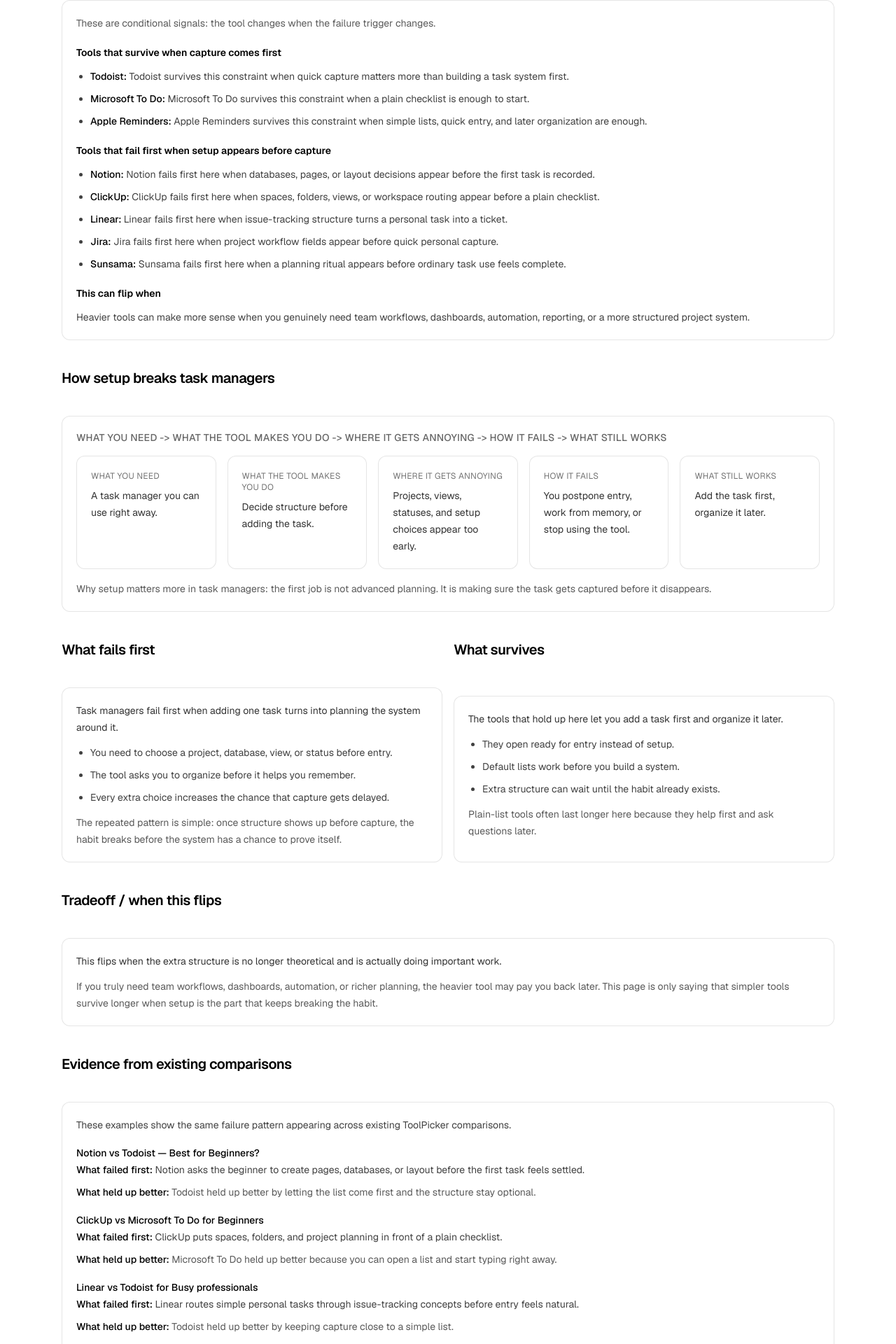
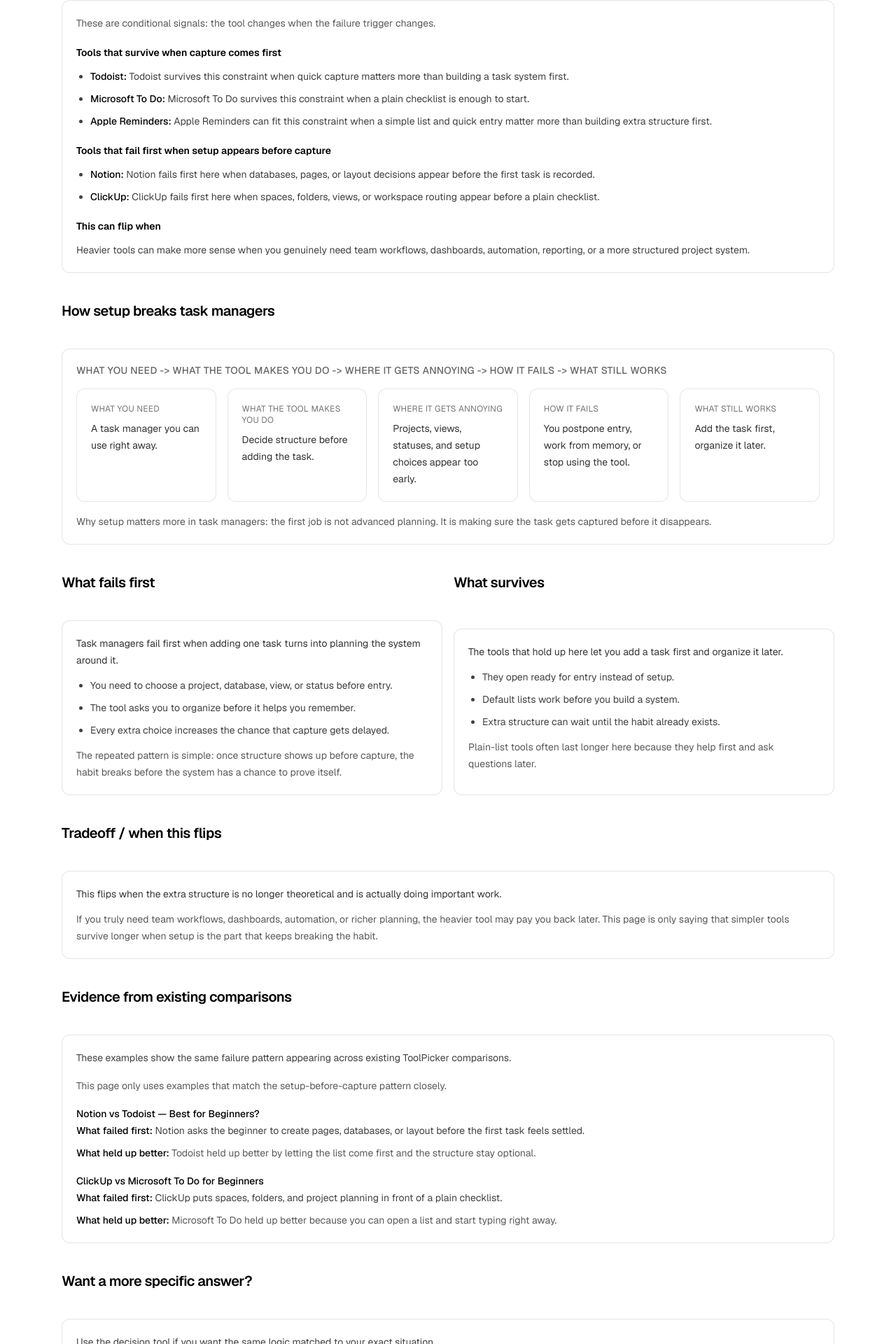
Before and after one commit to cullenmeyers/programmatic-comparisons, a Next.js app: page /task-managers/for-people-who-hate-setup in a window 1280 px wide. Shown: the part 641-2561 px from the top of the page at 70% size. Built offline with nearby package versions, Linux system fonts and the light colour scheme; no server answers.

Commit message:
Strengthen task manager setup page evidence

```diff
--- a/src/app/task-managers/for-people-who-hate-setup/page.tsx
+++ b/src/app/task-managers/for-people-who-hate-setup/page.tsx
@@ -34,21 +34,6 @@
       slug: "clickup-vs-microsoft-to-do-for-beginner",
       whatFailsFirst: "ClickUp puts spaces, folders, and project planning in front of a plain checklist.",
       whatHeldUpBetter: "Microsoft To Do held up better because you can open a list and start typing right away.",
-    },
-    {
-      slug: "linear-vs-todoist-for-busy-professional",
-      whatFailsFirst: "Linear routes simple personal tasks through issue-tracking concepts before entry feels natural.",
-      whatHeldUpBetter: "Todoist held up better by keeping capture close to a simple list.",
-    },
-    {
-      slug: "apple-reminders-vs-clickup-for-minimalist",
-      whatFailsFirst: "ClickUp adds views, dashboards, and configuration choices before the list can stay simple.",
-      whatHeldUpBetter: "Apple Reminders held up better by keeping the path back to a plain list short.",
-    },
-    {
-      slug: "apple-reminders-vs-sunsama-for-solo-user",
-      whatFailsFirst: "Sunsama expects a daily planning flow before ordinary task use feels complete.",
-      whatHeldUpBetter: "Apple Reminders held up better because tasks remain usable without extra ceremony.",
     },
   ] satisfies EvidenceItem[],
 } as const;
@@ -129,8 +114,8 @@
               </li>
               <li>
                 <span className="font-medium text-black">Apple Reminders:</span>{" "}
-                Apple Reminders survives this constraint when simple lists, quick
-                entry, and later organization are enough.
+                Apple Reminders can fit this constraint when a simple list and quick
+                entry matter more than building extra structure first.
               </li>
             </ul>
           </div>
@@ -149,21 +134,6 @@
                 <span className="font-medium text-black">ClickUp:</span> ClickUp
                 fails first here when spaces, folders, views, or workspace routing
                 appear before a plain checklist.
-              </li>
-              <li>
-                <span className="font-medium text-black">Linear:</span> Linear fails
-                first here when issue-tracking structure turns a personal task into
-                a ticket.
-              </li>
-              <li>
-                <span className="font-medium text-black">Jira:</span> Jira fails
-                first here when project workflow fields appear before quick personal
-                capture.
-              </li>
-              <li>
-                <span className="font-medium text-black">Sunsama:</span> Sunsama
-                fails first here when a planning ritual appears before ordinary task
-                use feels complete.
               </li>
             </ul>
           </div>
@@ -294,6 +264,10 @@
             These examples show the same failure pattern appearing across existing
             ToolPicker comparisons.
           </p>
+          <p className="text-sm leading-6 text-black/65">
+            This page only uses examples that match the setup-before-capture pattern
+            closely.
+          </p>
           <ul className="space-y-4 text-sm leading-6">
             {evidenceLinks.map((item) => (
               <li key={item.slug} className="space-y-2">
```
